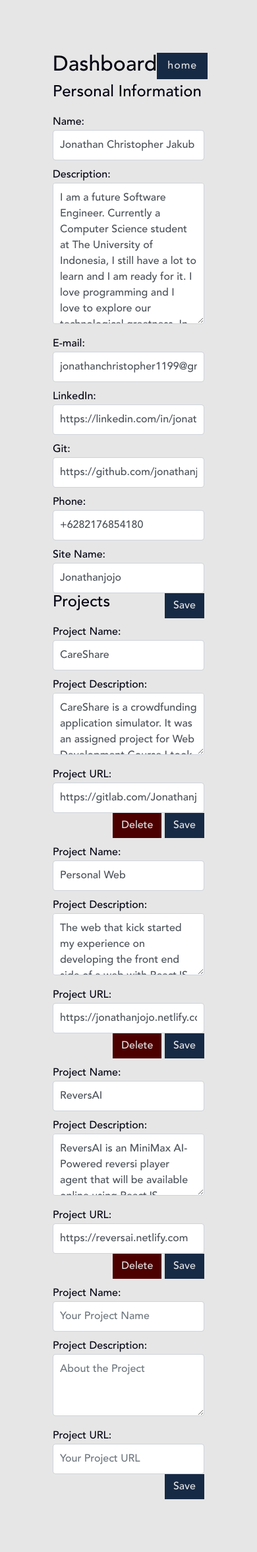
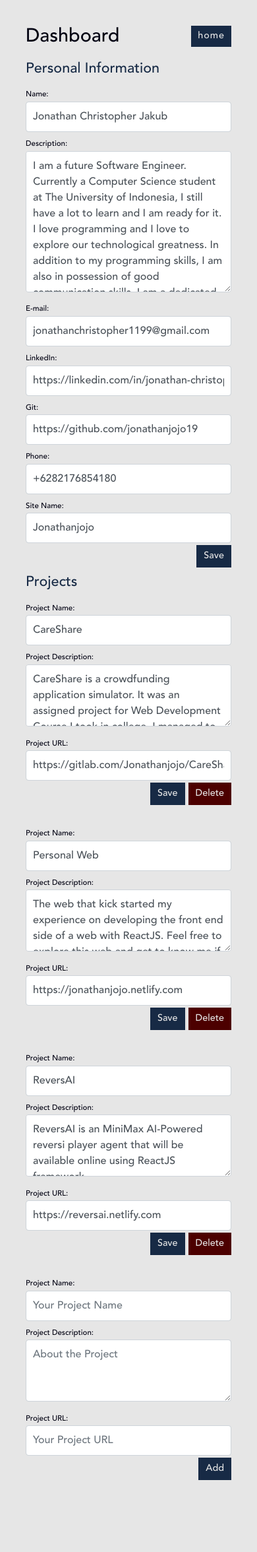
Before and after one commit to Jonathanjojo19/PortfolioCMS, a Django app: page /edit/ in a window 390 px wide. Shown: the whole page at 66% size. After the commit the page ends 2243 px from the top, so only its background shows below. Run offline with Django 3.2, Linux system fonts and the light colour scheme; data comes from the database, SQL or seed files in the repository; both versions use the stored data as it was after the commit; parts of the project's set-up code (start-up, migrations or seed data) failed here and were passed over; some libraries are stand-ins or nearby versions.

Commit message:
Add stylings

```diff
--- a/assets/styles/dashboardStyles.css
+++ b/assets/styles/dashboardStyles.css
@@ -6,26 +6,63 @@ body {
 	background-color: #000011;
 }
 
+/* Form */
+
 .form-control {
     display: inline-block;
     padding: 10px;
     height: auto;
 }
 
+label {
+    margin: auto;
+    margin-top: 10px;
+    font-size: 1em;
+}
+
+.commit {
+    margin-bottom: 0;
+    margin-left: 5px;
+}
+
+/* Addition */
+
 #dahsboard-head {
     margin-bottom: 100px;
 }
 
-label {
-    margin: auto;
-    margin-top: 10px;
+.mode {
+    position: relative;
 }
 
-.mode {
-    position: relative;
-    margin: 0;
+@media (max-width: 750px) {
+
+    h1 { font-size: 2em; }
+
+	h2 { font-size: 1.5em; }
+
+	h3 { font-size: 1.2em; }
+
+	h4 { font-size: 1.1em; }
+
+	h5 { font-size: 1em; }
+
+    h6 { font-size: 0.8em; }
+
+    label {
+        font-size: 0.8em;
+    }
+
+    .mode {
+        position: relative;
+        margin: 0 auto;
+        padding: 5px 10px;
+    }
+
+    .commit {
+        margin: 0;
+        margin-left: 5px;
+        margin-top: 3px;
+    }
+
 }
-
-.save {
-    margin-bottom: 0;
-}
--- a/assets/styles/globalStyles.css
+++ b/assets/styles/globalStyles.css
@@ -66,21 +66,6 @@ h6 { font-size: 0.8em; }
 
 .bolder {
 	font-weight: bolder;
-}
-
-/* Layout */
-
-.full-height {
-    min-height: 100vh;
-}
-
-.container-large {
-    padding: 5em;
-}
-
-.container-small {
-	padding: 2em;
-	padding-top: 3em;
 }
 
 a:hover {
@@ -159,3 +144,60 @@ a:hover {
 .float-right {
 	float: right;
 }
+
+/* Helper */
+
+.spacer {
+	min-height: 25px;
+	min-width: 100%;
+}
+
+.section-title {
+    margin-top: 10px;
+}
+
+/* Layout */
+
+.full-height {
+    min-height: 100vh;
+}
+
+.container-large {
+    padding: 7vw;
+}
+
+.container-small {
+	padding: 2vw;
+	padding-top: 5vh;
+}
+
+@media (max-width: 750px) {
+
+	body {
+		font-size: 0.9em;
+	}
+
+    h1 { font-size: 2.5em; }
+
+	h2 { font-size: 2em; }
+
+	h3 { font-size: 1.2em; }
+
+	h4 { font-size: 1.1em; }
+
+	h5 { font-size: 1em; }
+
+	h6 { font-size: 0.8em; }
+
+	.container-large {
+		padding: 10vw;
+	}
+
+	.container-small {
+		padding: 10vw;
+	}
+
+	.section-title {
+        margin-top: 10px;
+    }
+}
--- a/cms/templates/cms/dashboard.html
+++ b/cms/templates/cms/dashboard.html
@@ -25,7 +25,7 @@
         <div class="dark-blue-text w-100">
             <div id="information" class="d-flex flex-row justify-content-between">
                 <div>
-                    <h2>Dashboard</h2>
+                    <h1>Dashboard</h1>
                 </div>
                 <div>
                     <div class="btn-lg mode draw blue-bg">
@@ -34,30 +34,33 @@
                 </div>
             </div>
             <div>
-                <h3>Personal Information</h3>
+                <h2 class="medium-blue-text section-title">Personal Information</h2>
                 <form class="site-form" action="" method="PUT" id="info-form">
                     {% csrf_token %}
                     {{ info_form }}
-                    <div class="float-right">
-                        <button id="submit-button" class="btn mode draw blue-bg save" onclick="update_info()">
+                    <div class="d-flex flex-row-reverse">
+                        <button id="submit-button" class="btn mode draw blue-bg commit" onclick="update_info()">
                             <span class="light-grey-text">Save</span>
                         </button>
                     </div>
                 </form>
             </div>
             <div id="projects">
-                <h3>Projects</h3>
+                <h2 class="medium-blue-text section-title">Projects</h2>
                 {% for form in project_form %}
+                    {% if not forloop.first %}
+                        <div class="spacer"></div>
+                    {% endif %}
                     {% if not forloop.last %}
                         <div id="project-{{ form.instance.id }}">
                             <form class="site-form" action="" method="PUT" id="project-form-{{ form.instance.id }}">
                                 {% csrf_token %}
                                 {{ form }}
-                                <div class="float-right">
-                                    <button id="submit-button" class="btn mode draw red-bg save" onclick="deleteProject({{ form.instance.id }})">
+                                <div class="d-flex flex-row-reverse">
+                                    <button id="submit-button" class="btn mode draw red-bg commit" onclick="deleteProject({{ form.instance.id }})">
                                         <span class="light-grey-text">Delete</span>
                                     </button>
-                                    <button id="submit-button" class="btn mode draw blue-bg save" onclick="updateProject({{ form.instance.id }})">
+                                    <button id="submit-button" class="btn mode draw blue-bg commit" onclick="updateProject({{ form.instance.id }})">
                                         <span class="light-grey-text">Save</span>
                                     </button>
                                 </div>
@@ -69,8 +72,8 @@
                                 {% csrf_token %}
                                 {{ form }}
                                 <div class="float-right">
-                                    <button id="submit-button" class="btn mode draw blue-bg save">
-                                        <span class="light-grey-text" onclick="createProject()">Save</span>
+                                    <button id="submit-button" class="btn mode draw blue-bg commit">
+                                        <span class="light-grey-text" onclick="createProject()">Add</span>
                                     </button>
                                 </div>
                             </form>
--- a/portfolio/templates/portfolio/index.html
+++ b/portfolio/templates/portfolio/index.html
@@ -48,7 +48,7 @@
             </div>
             <div class="container-small col-md-3 light-bg full-height">
                 <div class="text-right dark-blue-text">
-                    <h3>Projects</h3>
+                    <h2 class="section-title">Projects</h2>
                 </div>
                 {% for project in projects %}
                     <div>
```
Also changed, not shown: assets/styles/indexStyles.css (+10 -2 lines), db.sqlite3.
